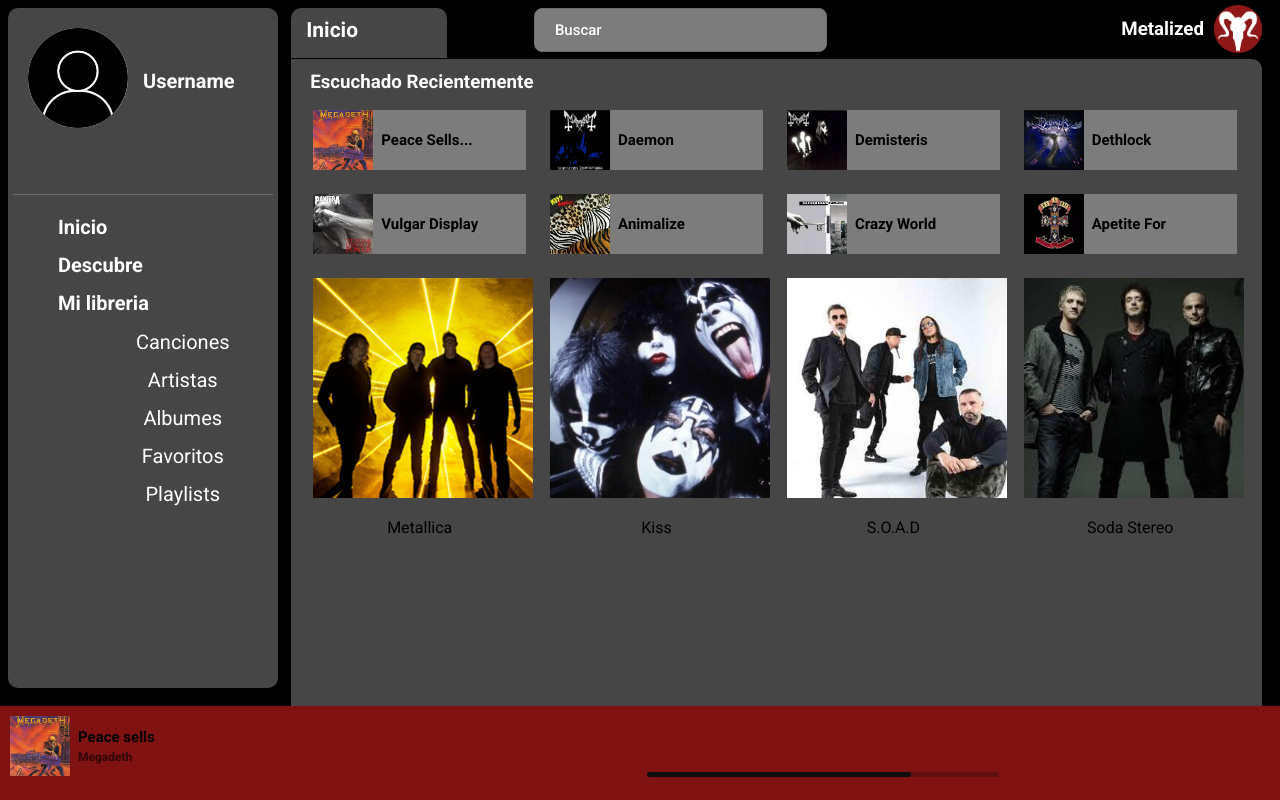
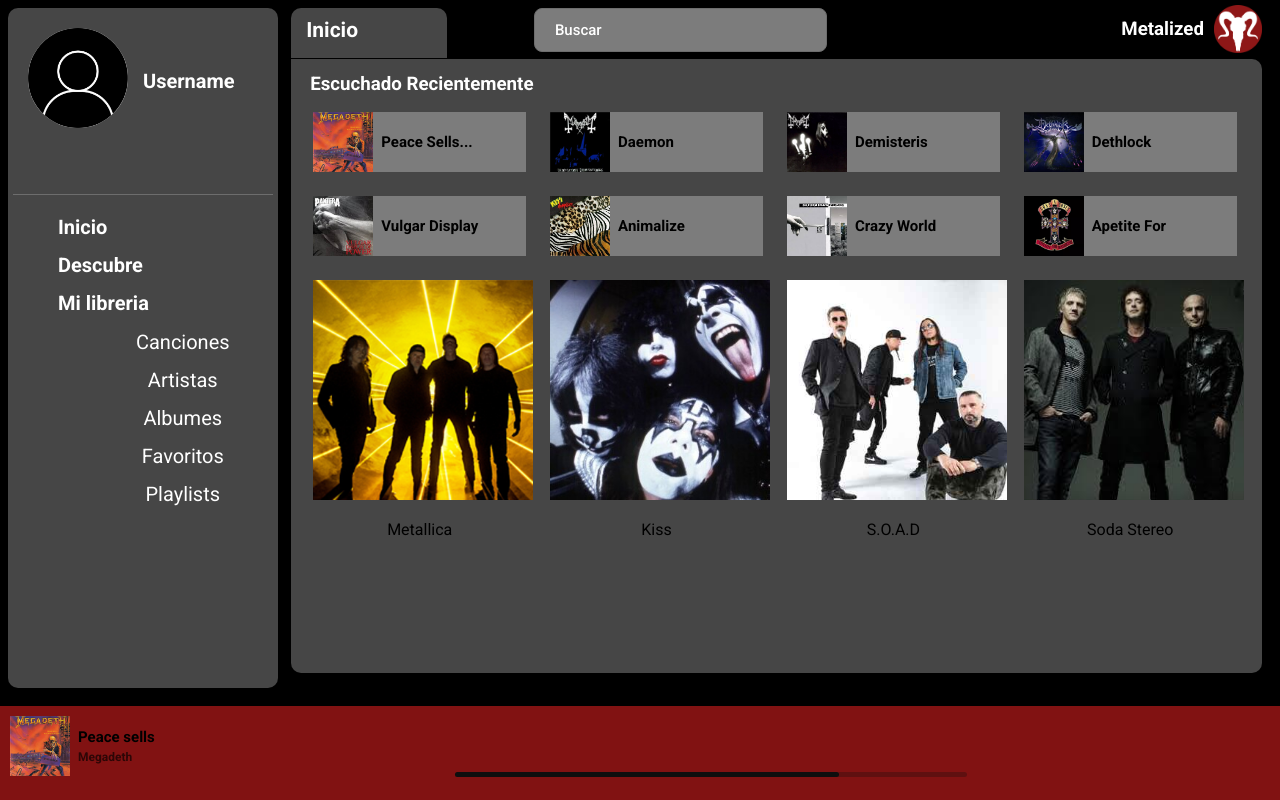
Before and after one commit to DelfiLinares/METALIZED, a PHP site: page /metalized.html in a window 1280 px wide. Run offline with PHP 8.4, Linux system fonts and the light colour scheme.

Commit message:
Update metalized.css

```diff
--- a/metalized.css
+++ b/metalized.css
@@ -142,8 +142,8 @@
     background-color: rgb(70, 70, 70);
     border-radius: 10px;
     border-top-left-radius: 0px;
-    padding: 5px 12px;
-    height: 85vh;
+    padding: 7px 12px;
+    height: 75vh;
 }
 
 #inicio h3{
@@ -319,14 +319,31 @@
     width: 25px;
 }
 
+#barraReproduccion{
+    width: 40%;
+    display: block;
+    margin-left: 35%;
+}
+
+#barraReproductora-iconos{
+    height: 55%;
+    margin-top: 0px;
+    margin-left: 20%;
+}
+
+#barraReproductora-iconos img{
+    margin: 15px;
+    width: 25px;
+}
+
 #barraProgeso{
+    width: 15%;
     height: 50%;
-    margin-left: 50%;
+    margin-left: 5%;
 }
 
 .progress {
     height: 5px;
-    width: 55%;
     border-radius: 5px;
     background-color: #5f1010;
     margin-bottom: 15px;
@@ -342,4 +359,5 @@
     border-radius: 5px;
 }
 
+
 /* '''''''''''''' FOOTER (BARRA REP) '''''''''''''''*/
```
